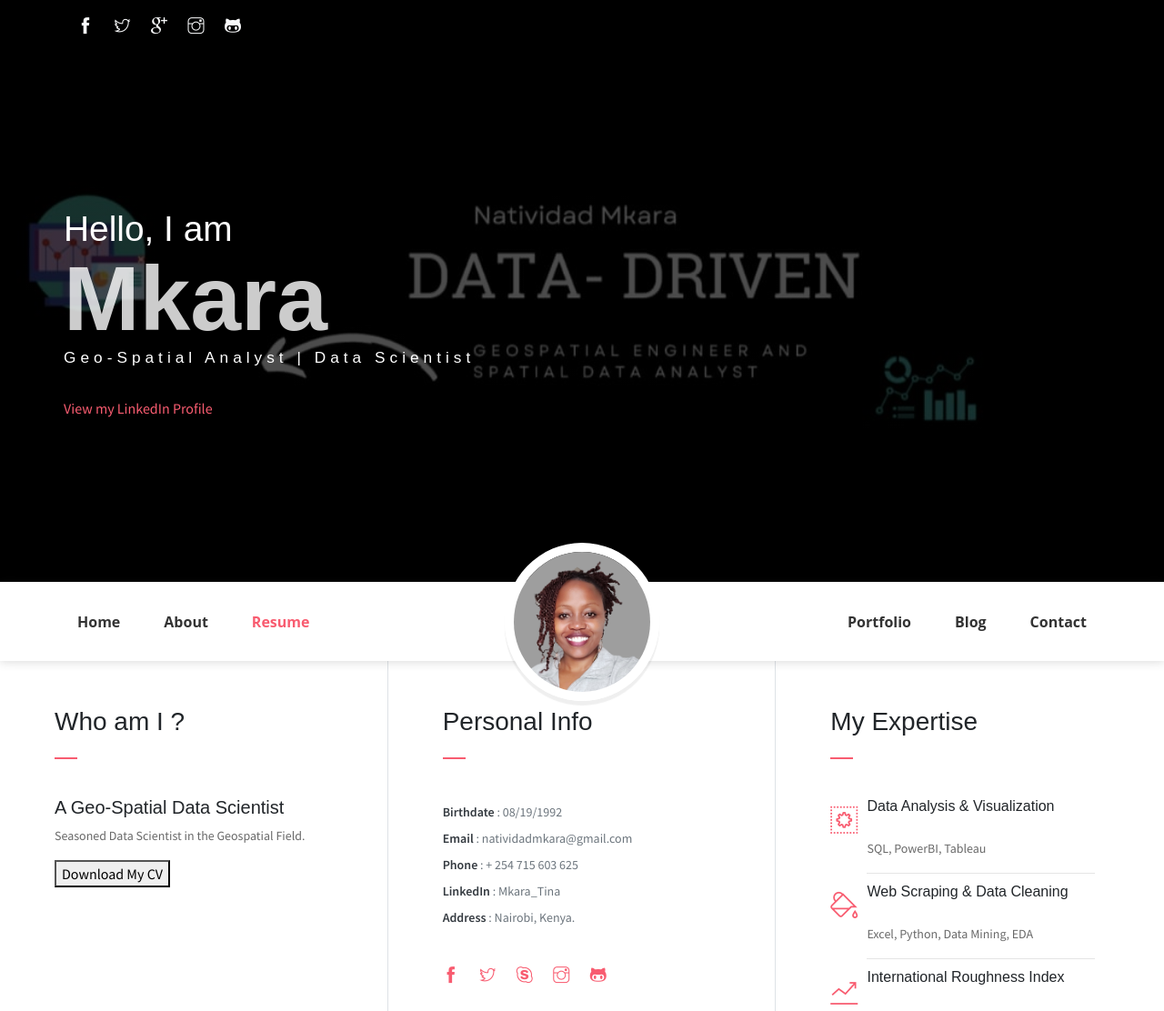
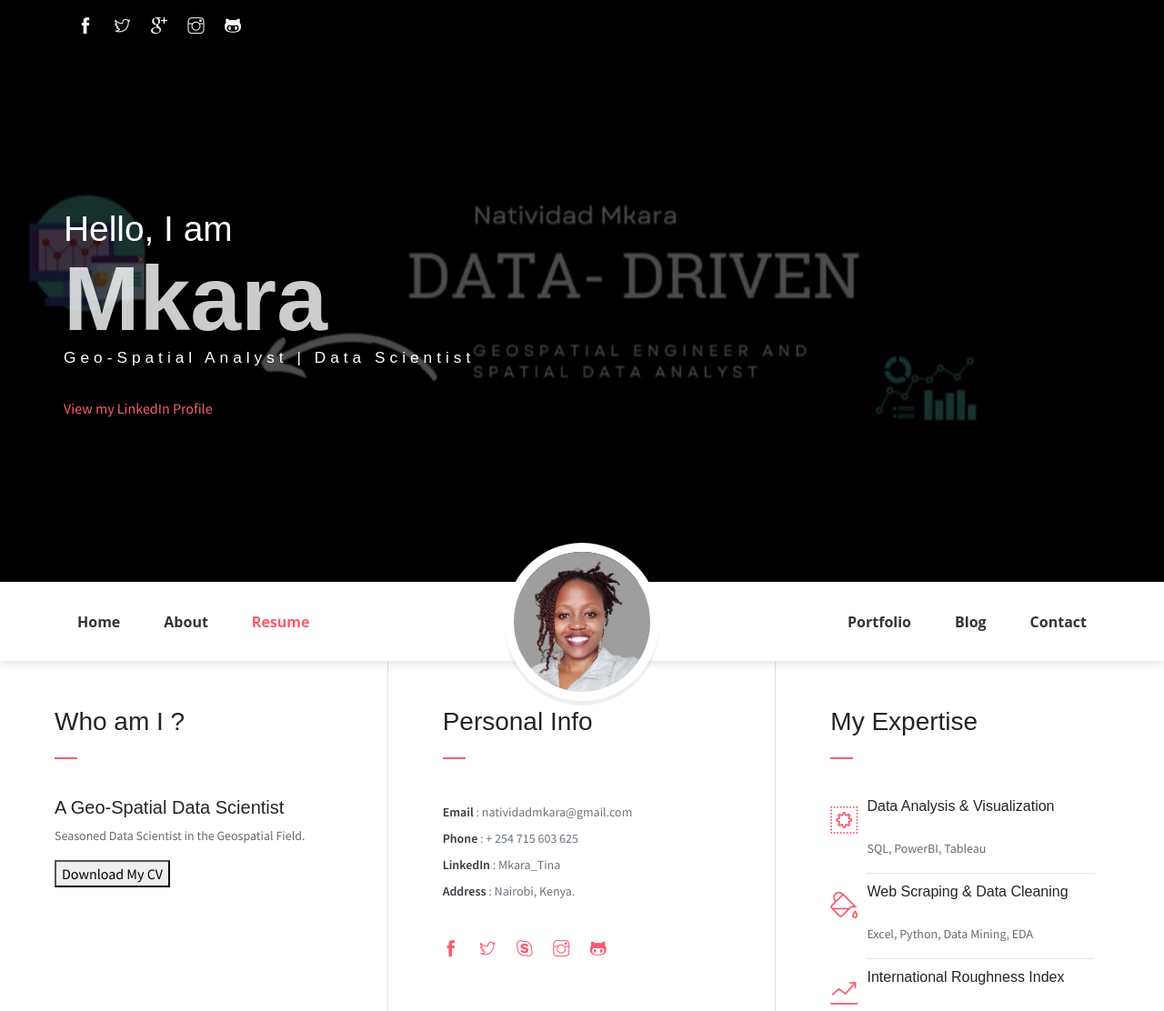
Before and after one commit to Mkara-Tina/Mkara, a plain HTML site: page index.html in a window 1280 px wide. Shown: the top 1112 px of the page at 91% size. Drawn offline with Linux system fonts and the light colour scheme; some packages are replaced by stand-ins of ours.

```diff
--- a/index.html
+++ b/index.html
@@ -85,7 +85,7 @@
                 <h3 class="font-weight-light">Personal Info</h3>
                 <span class="line mb-5"></span>
                 <ul class="mt40 info list-unstyled">
-                    <li><span>Birthdate</span> : 08/19/1992</li>
+                    <!-- <li><span>Birthdate</span> : 08/19/1992</li>-->
                     <li><span>Email</span> : natividadmkara@gmail.com</li>
                     <li><span>Phone</span> : + 254 715 603 625</li>
                     <li><span>LinkedIn</span> : Mkara_Tina </li>
```
